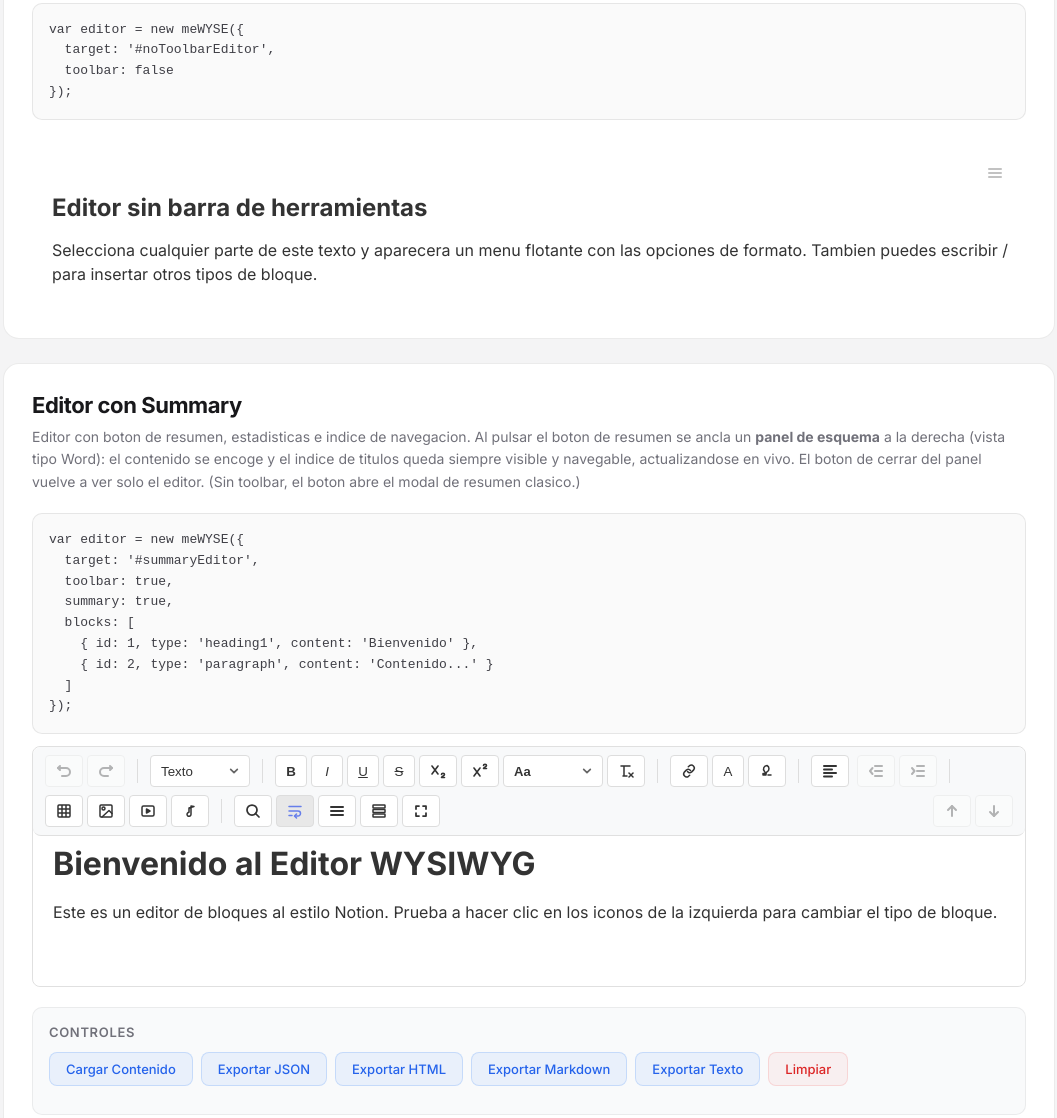
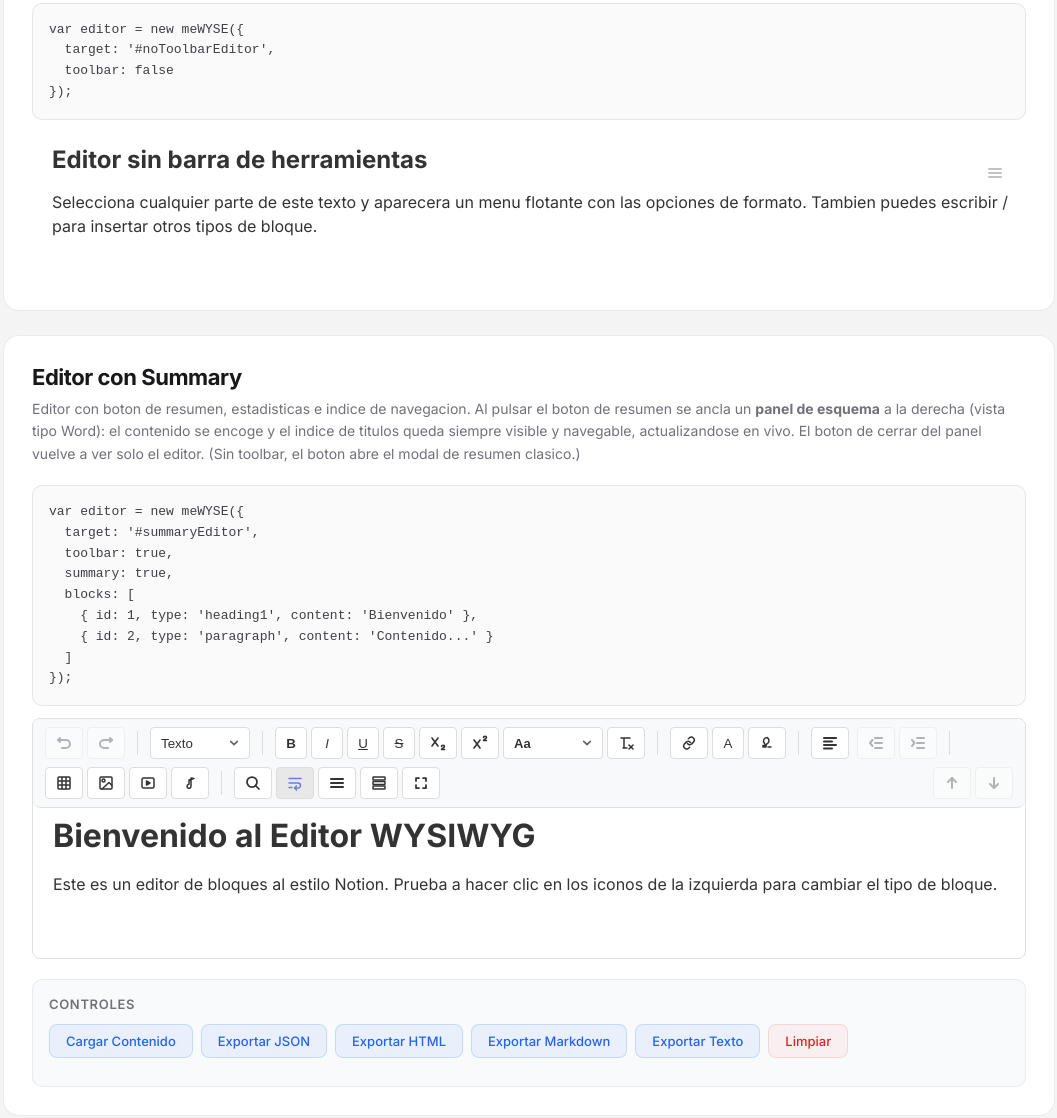
Before and after one commit to marcosesperon/meWYSE, a website: page index.html in a window 1280 px wide. Shown: the part 2555-3673 px from the top of the page, without its empty margins (111-1168 px from the left). Drawn offline with nearby package versions, Linux system fonts and the light colour scheme.

Commit message:
fix(css): eliminar hueco superior en editores sin toolbar
El boton de resumen flotante es el primer hijo del container, asi que el primer
bloque real dejaba de ser :first-child y recuperaba su margin-top (hueco excesivo
arriba). Se anula tambien el margen del primer bloque/lista que sigue al boton
(.mewyse-summary-button + .mewyse-block/.mewyse-list-group). El primer bloque pasa de
offsetTop 64px a 16px (solo el padding normal).

```diff
--- a/mewyse.css
+++ b/mewyse.css
@@ -464,6 +464,13 @@
 }
 /* El primer bloque del editor nunca lleva margen superior. */
 .mewyse-editor-styled .mewyse-block:first-child {
+  margin-top: 0;
+}
+/* En editores SIN toolbar, el botón de resumen flotante es el primer hijo del
+   container, así que el primer bloque real deja de ser :first-child y recuperaría
+   su margen superior (hueco excesivo arriba). Anularlo también en ese caso. */
+.mewyse-editor-styled .mewyse-summary-button + .mewyse-block,
+.mewyse-editor-styled .mewyse-summary-button + .mewyse-list-group {
   margin-top: 0;
 }
 .mewyse-editor-styled blockquote.mewyse-block {
```
